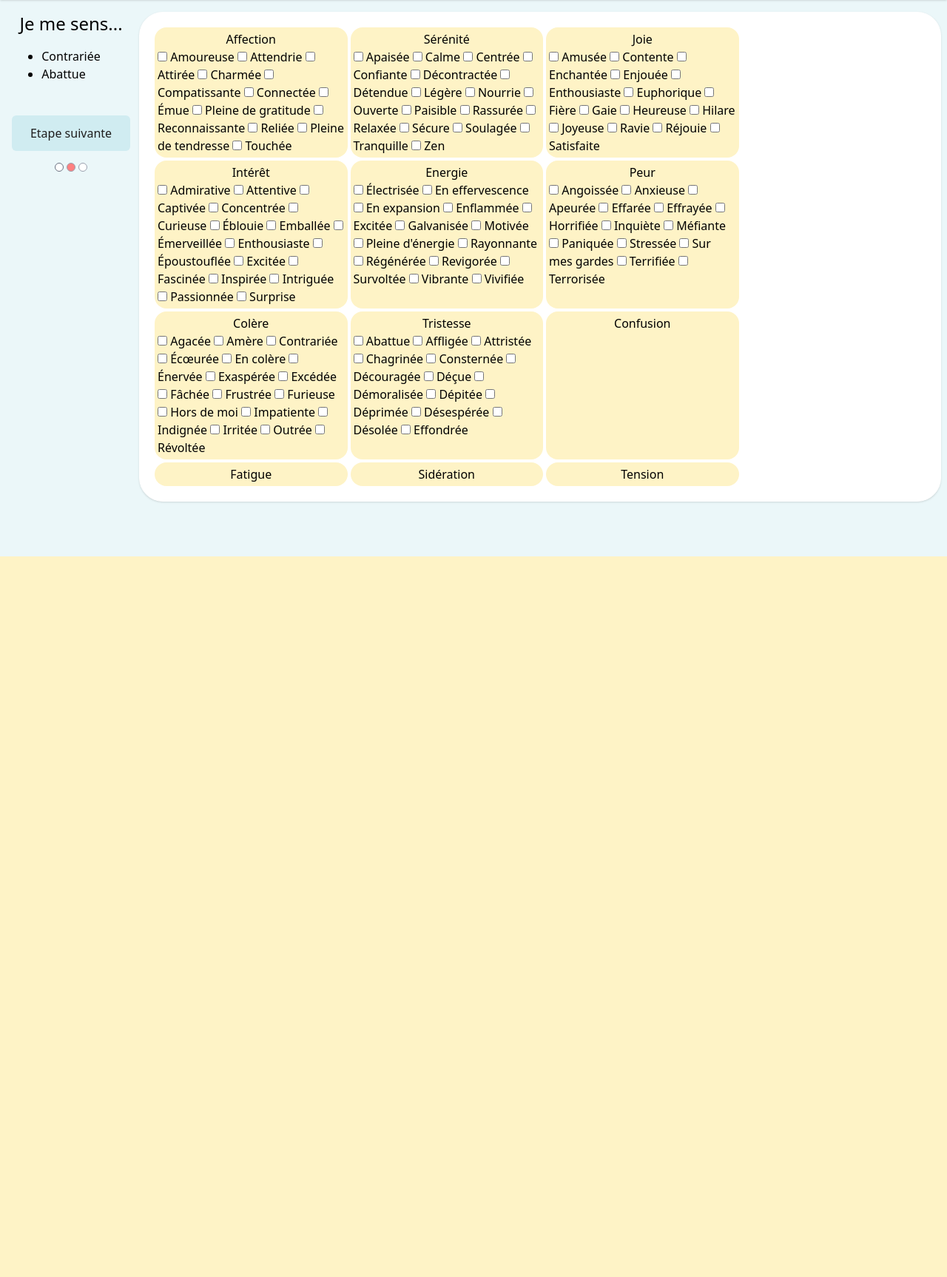
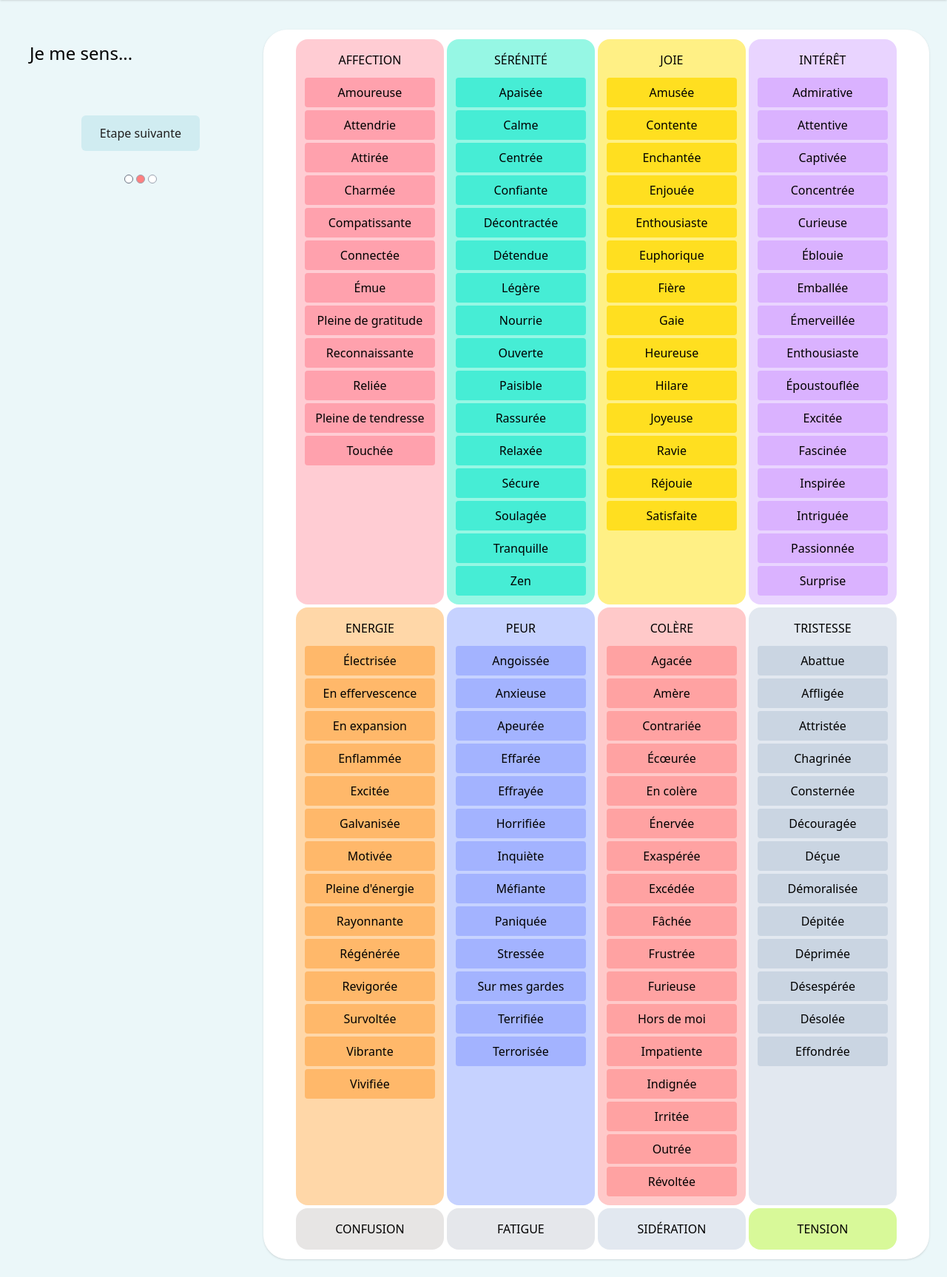
Before and after one commit to CamillePressense/Pause_Empathique, a Django app: page /pauses/1/feelings/ in a window 1280 px wide. Shown: the part 48-1774 px from the top of the page at 74% size. Before the commit the page ends 800 px from the top, so only its background shows below. Run offline with Django 5.2, Linux system fonts and the light colour scheme; a user stored in the database is signed in; data comes from the database, SQL or seed files in the repository; tables that the repository leaves empty hold one stand-in row (values such as "Sample post"); style sheets or scripts are compiled from the project's sources; some libraries are stand-ins or nearby versions.

Commit message:
wip:feelings page style for desktop

```diff
--- a/static/css/input.css
+++ b/static/css/input.css
@@ -34,6 +34,85 @@
     .icons-pagination{
         @apply w-4 h-5 mt-1 cursor-pointer hover:scale-105
     }
+    .feeling{
+        @apply flex flex-col items-center p-2 cursor-pointer w-44 gap-5 hover:font-semibold rounded-sm my-1
+    }
+    .feeling:has(input:checked){
+        @apply border-1 border-gray-600 font-semibold
+    }
+}
 
-
+@layer utilities{
+    .affection{
+        @apply bg-rose-200
+    }
+    .affection-feelings{
+        @apply bg-rose-300
+    }
+    .serenite{
+        @apply bg-teal-200
+    }
+    .serenite-feelings{
+        @apply bg-teal-300
+    }
+    .joie{
+        @apply bg-yellow-200
+    }
+    .joie-feelings{
+        @apply bg-yellow-300
+    }
+    .interet{
+        @apply bg-purple-200
+    }
+    .interet-feelings{
+        @apply bg-purple-300
+    }
+    .energie{
+        @apply bg-orange-200
+    }
+    .energie-feelings{
+        @apply bg-orange-300
+    }
+    .peur{
+        @apply bg-indigo-200
+    }
+    .peur-feelings{
+        @apply bg-indigo-300
+    }
+    .colere{
+        @apply bg-red-200
+    }
+    .colere-feelings{
+        @apply bg-red-300
+    }
+    .tristesse{
+        @apply bg-slate-200
+    }
+    .tristesse-feelings{
+        @apply bg-slate-300
+    }
+    .confusion{
+        @apply bg-stone-200
+    }
+    .confusion-feelings{
+        @apply bg-stone-300
+    }
+    .fatigue{
+        @apply bg-gray-200
+    }
+    .fatigue-feelings{
+        @apply bg-gray-300
+    }
+    .sideration{
+        @apply bg-slate-200
+    }
+    .sideration-feelings{
+        @apply bg-slate-300
+    }
+    .tension{
+        @apply bg-lime-200
+    }
+    .tension-feelings{
+        @apply bg-lime-300
+    }
 }
--- a/static/js/keep-toggle-open.js
+++ b/static/js/keep-toggle-open-and-display-selected-items.js
@@ -1,8 +1,23 @@
 document.addEventListener("DOMContentLoaded", function() {
     let families = document.querySelectorAll("details");
+    let listOfItems = document.querySelector("#list-of-items");
 
     function isDesktop() {
         return window.innerWidth >= 768;
+    }
+
+    function updateSelectedList() {
+        listOfItems.innerHTML = "";
+
+        const checkedBoxes = document.querySelectorAll("input[type=checkbox]:checked");
+
+        checkedBoxes.forEach(box => {
+            const li = document.createElement("li");
+            // Récupérer le texte du label parent
+            const label = box.closest("label");
+            li.textContent = label.textContent;
+            listOfItems.appendChild(li);
+        });
     }
 
     families.forEach((family) => {
@@ -22,6 +37,8 @@ document.addEventListener("DOMContentLoaded", function() {
                 if (hasCheckedBox()) {
                     family.setAttribute("open", "");
                 }
+                // Mettre à jour la liste des éléments sélectionnés
+                updateSelectedList();
             });
         });
 
@@ -45,4 +62,7 @@ document.addEventListener("DOMContentLoaded", function() {
             });
         }
     });
+
+    // Initialiser la liste au chargement de la page
+    updateSelectedList();
 });
--- a/templates/pauses/feelings.html
+++ b/templates/pauses/feelings.html
@@ -4,22 +4,20 @@
 
 {% block content %}
 <main>
-  <form method="post" class="flex flex-col md:flex-row gap-3">
+  <form method="post" class="flex flex-col md:flex-row gap-4 m-6">
 
     {% csrf_token %}
 
-    <section class="md:mt-4 w-1/4 ml-4 flex flex-col items-center">
-      <h2 class="mb-4 text-2xl">Je me sens...</h2>
-      <ul class="mb-5 list-disc">
-        <li>Contrariée</li>
-        <li>Abattue</li>
+    <section class="md:mt-8 w-1/4 ml-4 flex flex-col items-center">
+      <h2 class="mb-6 text-2xl self-baseline">Je me sens...</h2>
+      <ul class="mb-5 list-disc flex flex-col gap-3" id="list-of-items">
       </ul>
 
       {% if error_message %}
         <p style="color:red;">{{ error_message }}</p>
       {% endif %}
 
-      <button type="submit" class="next-button">Etape suivante</button>
+      <button type="submit" class="next-button mb-4">Etape suivante</button>
             <div class="flex mb-6 mt-4 gap-1">
               <span class="bg-white border-1 border-gray-500 rounded-full w-3 h-3 p-1"></span>
               <span class="bg-otherpink border-1 border-gray-400 rounded-full w-3 h-3 p-1"></span>
@@ -28,15 +26,16 @@
     </section>
 
 
-    <section class="flex flex-row flex-wrap gap-1 mr-2 p-5 bg-white border border-white rounded-4xl shadow-sm md:mt-4">
+    <section class="flex flex-row flex-wrap justify-center w-3/4 gap-1 p-3 bg-white border border-white rounded-4xl shadow-sm md:mt-4">
       {% for family_name, feelings in grouped_feelings.items %}
-        <details class="w-1/4 flex flex-col items-center bg-amber-100 p-1 rounded-2xl">
-              <summary class="md:list-none ">{{ family_name }}</summary>
+        <details class="w-50 flex flex-col items-center {{ family_name | slugify }} rounded-2xl p-2">
+              <summary class="md:list-none flex flex-col items-center p-2">{{ family_name | upper }}</summary>
                 {% for feeling in feelings %}
-                  <label>
+                  <label class="{{ family_name | slugify }}-feelings feeling ">
                       <input type="checkbox"
                       name="feelings"
                       value="{{ feeling.id }}"
+                      class="sr-only"
                       {% if feeling.id in selected_feelings %}checked{% endif %}>
                       {{ feeling.label }}
                   </label>
@@ -52,5 +51,5 @@
 
 
 {% block js %}
-<script src="{% static 'js/keep-toggle-open.js' %}"></script>
+<script src="{% static 'js/keep-toggle-open-and-display-selected-items.js' %}"></script>
 {% endblock js %}
--- a/templates/pauses/needs.html
+++ b/templates/pauses/needs.html
@@ -34,5 +34,5 @@
 {% endblock content %}
 
 {% block js %}
-<script src="{% static 'js/keep-toggle-open.js' %}"></script>
+<script src="{% static 'js/keep-toggle-open-and-display-selected-items.js' %}"></script>
 {% endblock js %}
```
